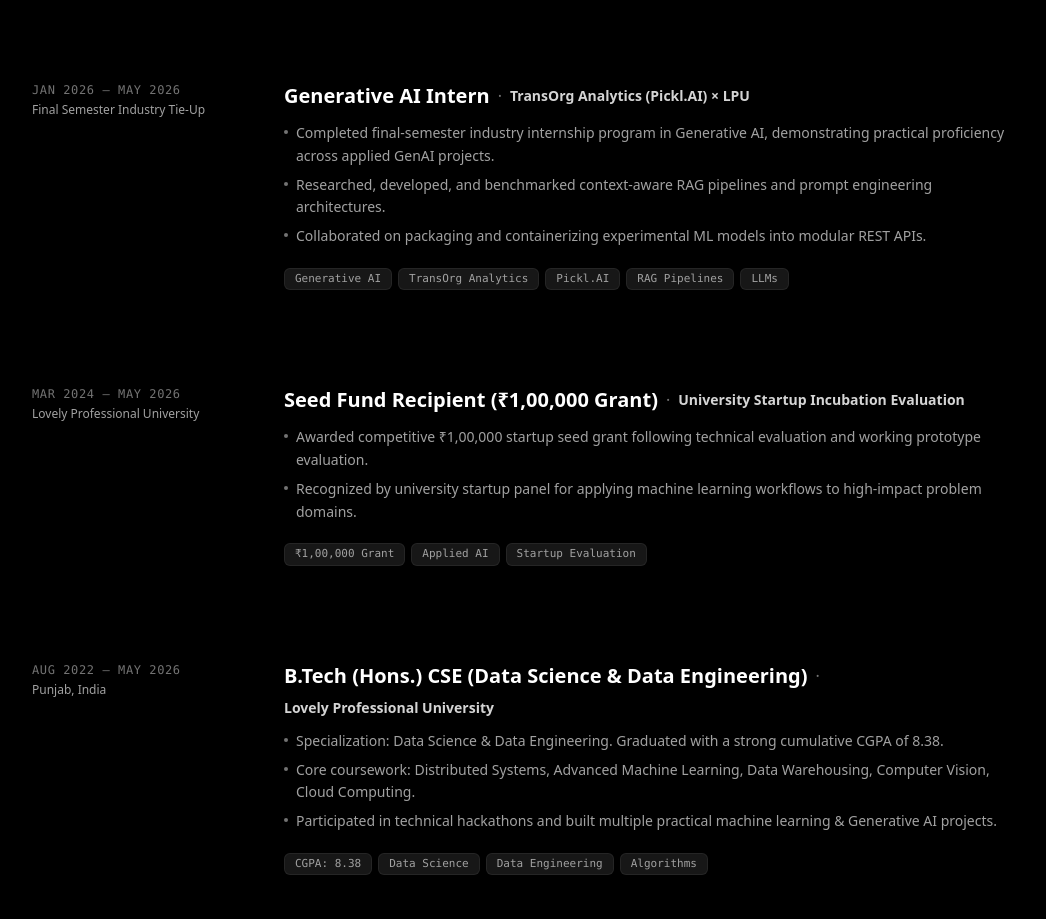
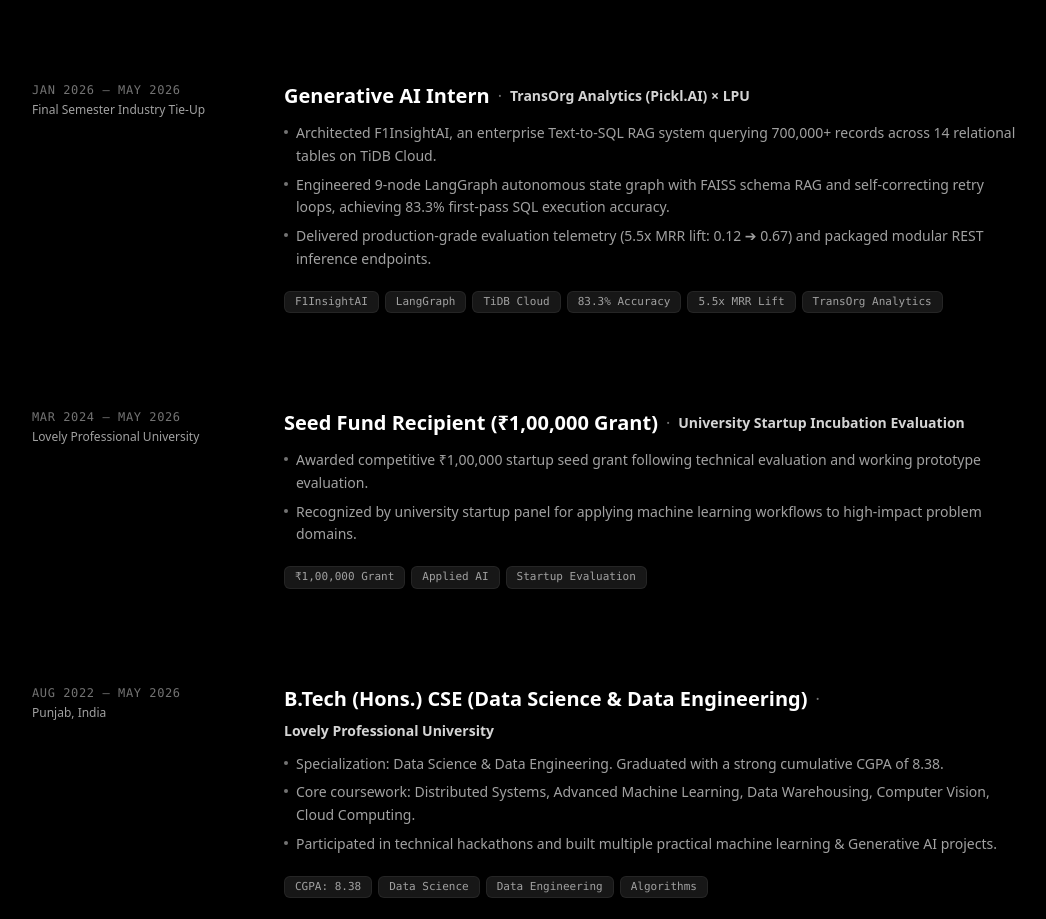
Before and after one commit to Venkateswara-Sahu/portfolio, a Next.js app: page / in a window 1280 px wide. Shown: the part 5020-5939 px from the top of the page, without its empty margins (112-1158 px from the left). Built offline with nearby package versions, Linux system fonts and the light colour scheme.

Commit message:
Align TransOrg Analytics milestone with concrete F1InsightAI proof points

```diff
--- a/src/data/portfolio.ts
+++ b/src/data/portfolio.ts
@@ -299,11 +299,11 @@
       company: "TransOrg Analytics (Pickl.AI) × LPU",
       location: "Final Semester Industry Tie-Up",
       description: [
-        "Completed final-semester industry internship program in Generative AI, demonstrating practical proficiency across applied GenAI projects.",
-        "Researched, developed, and benchmarked context-aware RAG pipelines and prompt engineering architectures.",
-        "Collaborated on packaging and containerizing experimental ML models into modular REST APIs.",
+        "Architected F1InsightAI, an enterprise Text-to-SQL RAG system querying 700,000+ records across 14 relational tables on TiDB Cloud.",
+        "Engineered 9-node LangGraph autonomous state graph with FAISS schema RAG and self-correcting retry loops, achieving 83.3% first-pass SQL execution accuracy.",
+        "Delivered production-grade evaluation telemetry (5.5x MRR lift: 0.12 ➔ 0.67) and packaged modular REST inference endpoints.",
       ],
-      tags: ["Generative AI", "TransOrg Analytics", "Pickl.AI", "RAG Pipelines", "LLMs"],
+      tags: ["F1InsightAI", "LangGraph", "TiDB Cloud", "83.3% Accuracy", "5.5x MRR Lift", "TransOrg Analytics"],
       badge: "Industry Internship",
     },
     {
```
